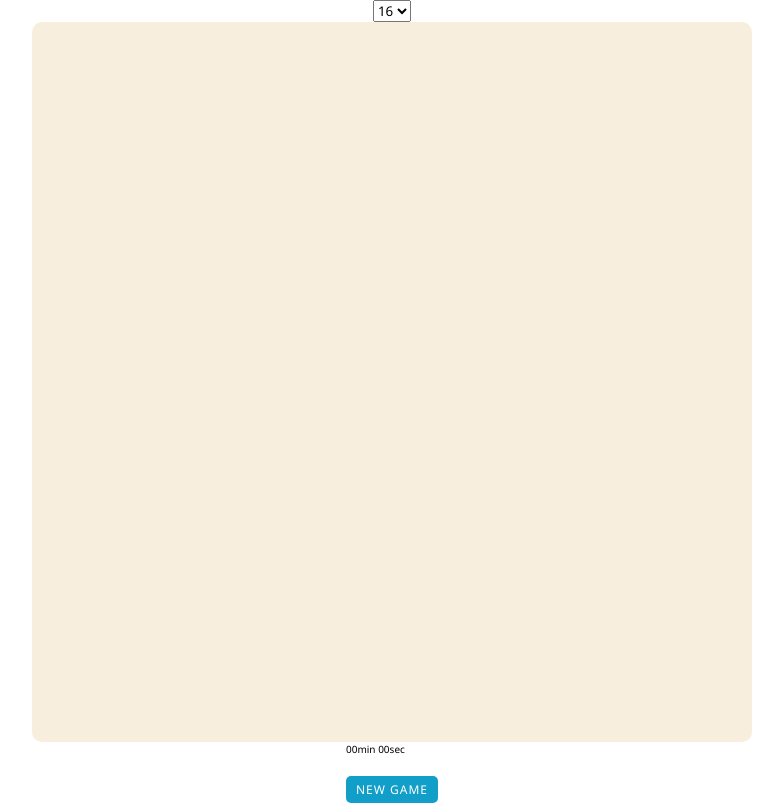
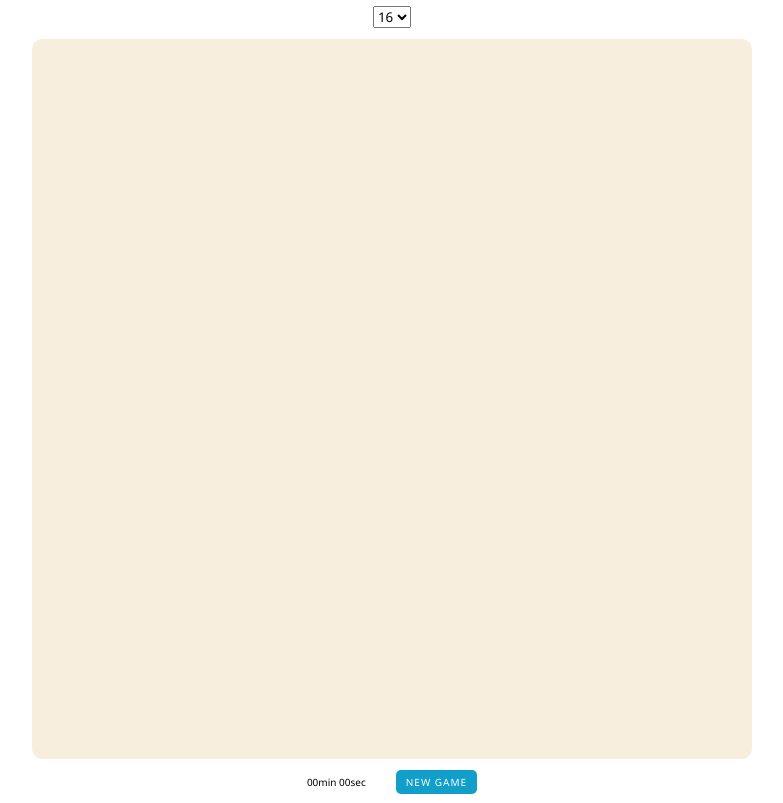
Before and after one commit to abubakar83/memoryGame, a plain HTML site: page index.html in a window 1280 px wide. Shown: the whole page, without its empty margins (248-1031 px from the left). Drawn offline with Linux system fonts and the light colour scheme.

Commit message:
add styling for features and restart-btn

```diff
--- a/style.css
+++ b/style.css
@@ -82,3 +82,12 @@ html {
     margin-top: 2rem;
     cursor: pointer;
 }
+.features {
+    display: flex;
+    align-items: center;
+    column-gap: 3rem;
+}
+.features .restart-btn {
+    margin: 0;
+    font-size: 1rem;
+}
```
